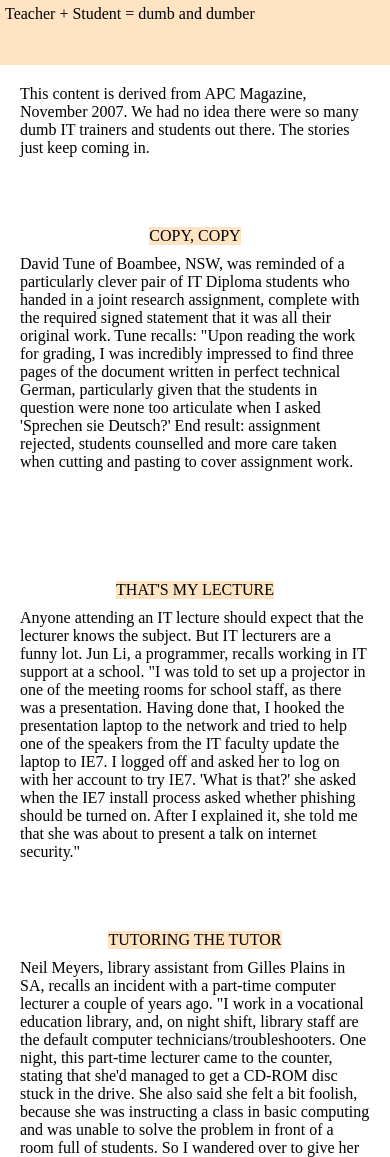
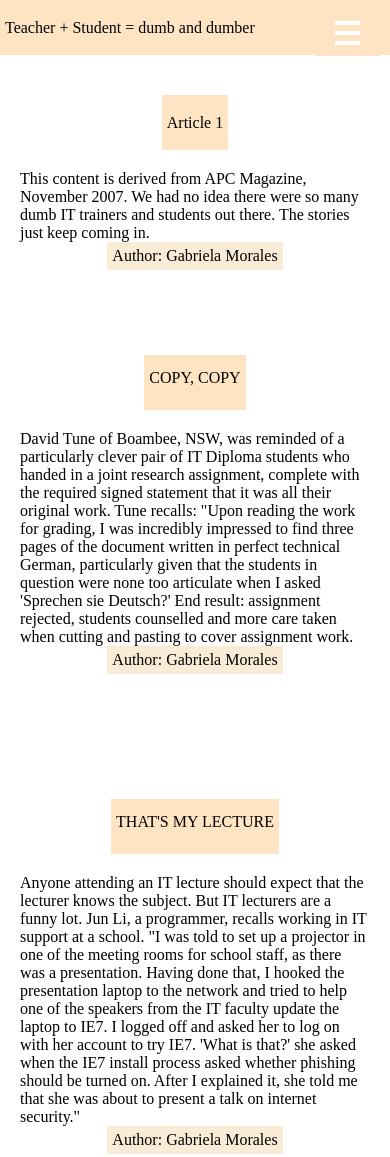
Before and after one commit to Gabriela20103967/AssessmentP1, a plain HTML site: page phase-2/content.html in a window 390 px wide. Shown: the top 1157 px of the page. Drawn offline with Linux system fonts and the light colour scheme.

Commit message:
feat:fixed hamburger menu as required

```diff
--- a/phase-2/content.html
+++ b/phase-2/content.html
@@ -11,7 +11,13 @@
 
 <body>
 <header class="header">
-    <h1>Teacher + Student = dumb and dumber</h1>
+    <h1>Teacher + Student = dumb and dumber
+        <button class="hamburger">
+            <span class="bar"></span>
+            <span class="bar"></span>
+            <span class="bar"></span>
+        </button>
+    </h1>
 </header>
 <nav class="nav-container">
     <a href="#">Home</a>
@@ -23,12 +29,24 @@
 <div class="container">
     <div class="column">
         <article class="article">
+            <header>
+                Article 1
+            </header>
+            <section>
                 <p>This content is derived from APC Magazine, November 2007.
                     We had no idea there were so many dumb IT trainers and students out there.
                     The stories just keep coming in.</p>
+            </section>
+            <footer>
+                Author: Gabriela Morales
+            </footer>
+
         </article>
         <article class="article">
+            <header>
                 <h2>COPY, COPY</h2>
+            </header>
+            <section>
                 <p>David Tune of Boambee, NSW, was reminded of a particularly clever pair of IT Diploma
                     students who handed in a joint research assignment, complete with the required signed
                     statement that it was all their original work.
@@ -37,11 +55,20 @@
                     that the students in question were none too articulate when I asked 'Sprechen sie Deutsch?'
                     End result: assignment rejected, students counselled and more care taken when cutting
                     and pasting to cover assignment work.</p>
+            </section>
+            <footer>
+                Author: Gabriela Morales
+            </footer>
+
+
         </article>
     </div>
     <div class="column">
         <article class="article">
+            <header>
                 <h2>THAT'S MY LECTURE</h2>
+            </header>
+            <section>
                 <p>Anyone attending an IT lecture should expect that the lecturer knows the subject.
                     But IT lecturers are a funny lot.
                     Jun Li, a programmer, recalls working in IT support at a school.
@@ -53,9 +80,18 @@
                     'What is that?' she asked when the IE7 install process asked whether phishing
                     should be turned on. After I explained it, she told me that she was about to
                     present a talk on internet security."</p>
+            </section>
+            <footer>
+                Author: Gabriela Morales
+            </footer>
+
+
         </article>
         <article class="article">
+            <header>
                 <h2>TUTORING THE TUTOR</h2>
+            </header>
+            <section>
                 <p>Neil Meyers, library assistant from Gilles Plains in SA, recalls an incident
                     with a part-time computer lecturer a couple of years ago.
                     "I work in a vocational education library, and, on night shift, library staff are
@@ -76,25 +112,49 @@
                     And this was their computing tutor? So there I am in front of her class,
                     shaking the heck out of the machine. So much for teaching people to handle
                     their computers with care!"</p>
+            </section>
+            <footer>
+                Author: Gabriela Morales.
+            </footer>
+
+
         </article>
     </div>
     <div class="aside">
         <section>
+            <header>
                 <h2>Section 1 header</h2>
+            </header>
+            <section>
                 <p>Section 1 content ...</p>
-            <footer>Gabriela Morales</footer>
+            </section>
+            <footer>
+                Gabriela Morales
+            </footer>
         </section>
 
         <section>
+            <header>
                 <h2>Section 2 header</h2>
+            </header>
+            <section>
                 <p>Section 2 content ...</p>
-            <footer>Gabriela Morales</footer>
+            </section>
+            <footer>
+                Gabriela Morales
+            </footer>
         </section>
 
         <section>
+            <header>
                 <h2>Section 3 header</h2>
+            </header>
+            <section>
                 <p>Section 3 content ...</p>
-            <footer>Gabriela Morales</footer>
+            </section>
+            <footer>
+                Gabriela Morales
+            </footer>
         </section>
     </div>
 </div>
--- a/phase-2/css/style.css
+++ b/phase-2/css/style.css
@@ -1,7 +1,12 @@
 header {
-    height: 65px;
+    display: flex;
+    justify-content: space-between;
+    align-items: center;
+    height: 55px;
     padding: 5px;
     background-color: bisque;
+    margin-bottom: 20px;
+
 }
 .nav-container {
     margin-top: 5px;
@@ -22,6 +27,7 @@ main {
     flex-wrap: wrap;
     justify-content: flex-start;
     align-items: flex-start;
+    margin-bottom: 20px;
 }
 .column {
     flex: 1;
@@ -31,11 +37,12 @@ main {
     flex-basis: 20%;
 }
 .aside h2 {
+    font-size: 20px;
     background-color: burlywood;
 }
 .aside p {
-    font-size: 14px;
-    line-height: 5px;
+    font-size: 20px;
+    line-height: 25px;
 }
 .article {
     display: flex;
@@ -49,13 +56,29 @@ main {
 
 footer {
     height: auto;
-    padding: 10px;
+    padding: 5px;
     background-color: antiquewhite;
-    margin-bottom: auto;
+    margin-bottom: 15px;
     display: flex;
     justify-content: space-between;
+}
 
+.hamburger {
+    display: none;
+    background: bisque;
+    padding: 5px 20px;
+    font-size: 16px;
+    position: fixed;
+    top: 10px;
+    right: 10px;
+}
 
+.hamburger .bar {
+    display: block;
+    width: 25px;
+    height: 4px;
+    background-color: white;
+    margin: 6px 0;
 }
 
 
@@ -86,4 +109,9 @@ footer {
     footer.class {
         border:1px solid black;
     }
+    .hamburger {
+        display: block;
+        top: 10px;
+        right: 10px;
+    }
 }
```
Lines whose indentation alone changed are shown as unchanged.
